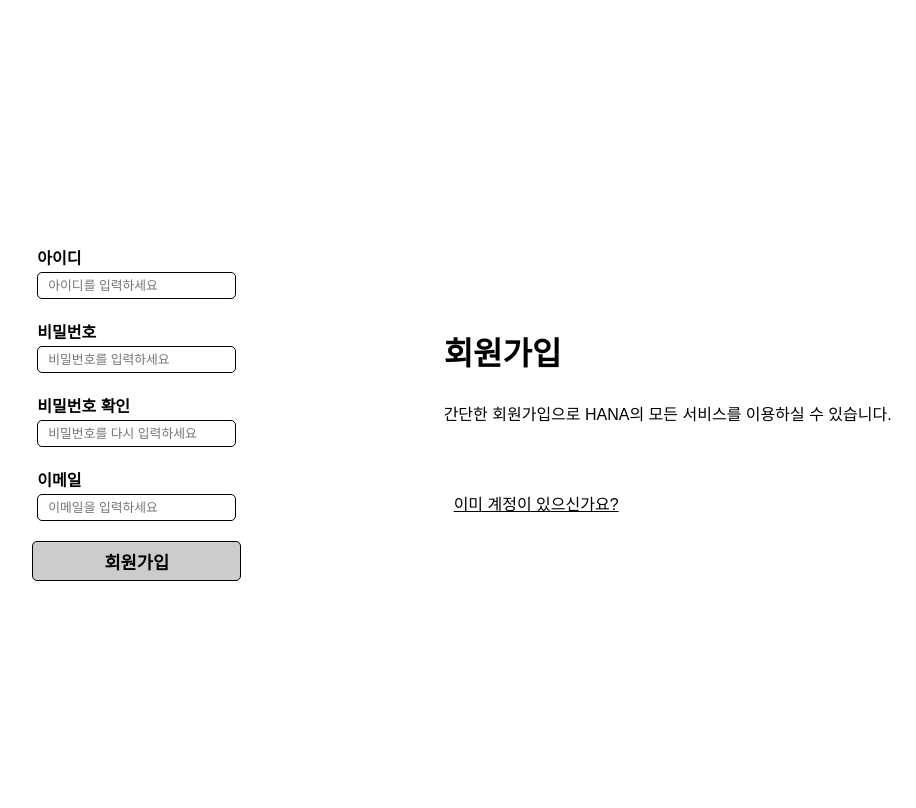
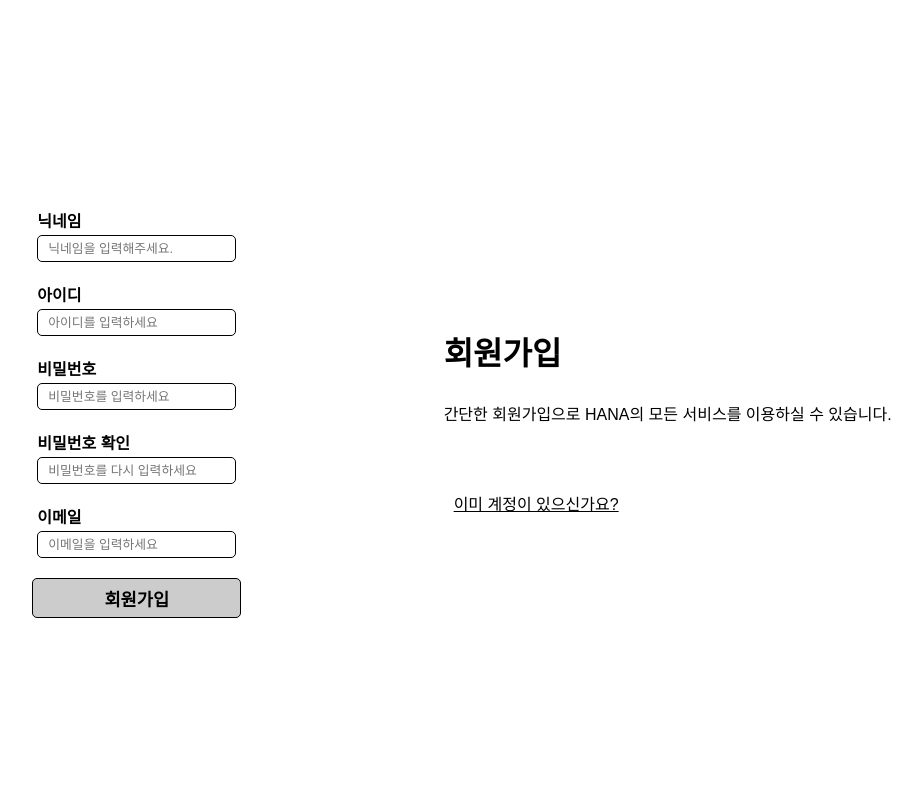
Before and after one commit to p-sw/Hana, a Django app: page /user/register/ in a window 1280 px wide. Shown: the whole page, without its empty margins (178-1094 px from the left). Run offline with Django 4.2, Linux system fonts and the light colour scheme; some libraries are stand-ins or nearby versions; some web fonts are replaced.

Commit message:
Added nickname on register

```diff
--- a/user/templates/user/register.html
+++ b/user/templates/user/register.html
@@ -12,6 +12,10 @@
         <section class="form">
             <form action="{% url 'user:register' %}" method="post">
                 {% csrf_token %}
+                <div class="form-group">
+                    <label for="nickname">닉네임</label>
+                    <input type="text" name="nickname" id="nickname" class="form-control" placeholder="닉네임을 입력해주세요." required>
+                </div>
                 <div class="form-group">
                     {% if form.username.error %}
                     <div class="alert-danger" role="alert">
--- a/user/views.py
+++ b/user/views.py
@@ -20,6 +20,7 @@ class UserRegister(View):
         username = request.POST.get('username')
         password = request.POST.get('password')
         email = request.POST.get('email')
+        nickname = request.POST.get('nickname')
         if User.objects.filter(username=username).exists():
             return render(request, 'user/register.html', {
                 'form': {
@@ -36,7 +37,7 @@ class UserRegister(View):
                     }
                 }
             })
-        user = User.objects.create_user(username=username, password=password, email=email)
+        user = User.objects.create_user(username=username, password=password, email=email, first_name=nickname)
         user.save()
         return render(request, 'user/register_success.html')
 
```
